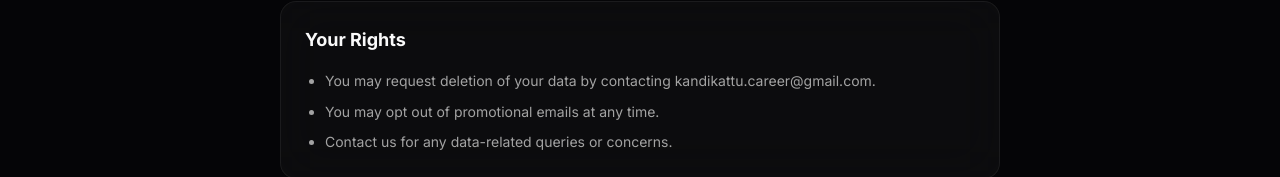
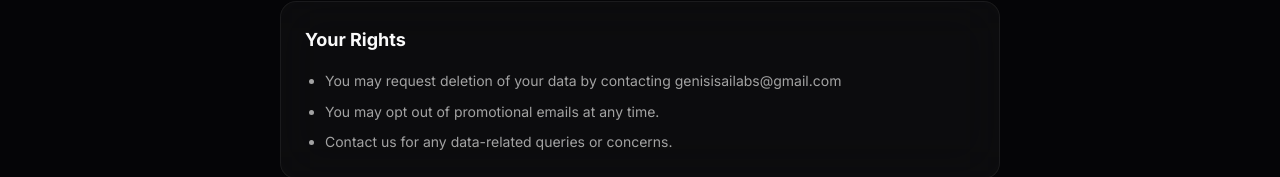
Before and after one commit to YaswanthKandikattu01/Genisis_web, a Next.js app: page /privacy in a window 1280 px wide. Shown: the part 1065-1242 px from the top of the page. Built offline with nearby package versions, Linux system fonts and the light colour scheme.

Commit message:
modified mail

```diff
--- a/src/app/contact/page.tsx
+++ b/src/app/contact/page.tsx
@@ -54,7 +54,7 @@ export default function ContactPage() {
 
                     <div className="space-y-8">
                         {[
-                            { icon: Mail, title: "Email", desc: "kandikattu.career@gmail.com" },
+                            { icon: Mail, title: "Email", desc: "genisisailabs@gmail.com" },
                             { icon: MessageCircle, title: "Live Chat", desc: "Available 10 AM – 6 PM IST" },
                             { icon: MapPin, title: "Office", desc: "Remote-First | HQ: Bengaluru, India" },
                         ].map((item, i) => (
--- a/src/app/privacy/page.tsx
+++ b/src/app/privacy/page.tsx
@@ -50,7 +50,7 @@ export default function PrivacyPage() {
                 <section className="glass-card">
                     <h2 className="text-lg font-bold mb-4">Your Rights</h2>
                     <ul className="space-y-2 text-sm text-neutral-400 leading-relaxed list-disc pl-5">
-                        <li>You may request deletion of your data by contacting kandikattu.career@gmail.com.</li>
+                        <li>You may request deletion of your data by contacting genisisailabs@gmail.com</li>
                         <li>You may opt out of promotional emails at any time.</li>
                         <li>Contact us for any data-related queries or concerns.</li>
                     </ul>
--- a/src/app/refunds/page.tsx
+++ b/src/app/refunds/page.tsx
@@ -52,7 +52,7 @@ export default function RefundsPage() {
                     <h2 className="text-lg font-bold mb-4">How to Request a Refund</h2>
                     <p className="text-sm text-neutral-400 leading-relaxed">
                         If you believe you are eligible for a refund, please email{" "}
-                        <strong className="text-primary-400">kandikattu.career@gmail.com</strong>{" "}
+                        <strong className="text-primary-400">genisisailabs@gmail.com</strong>{" "}
                         with your registered email, transaction ID, and reason for the request.
                         Our team will respond within 48 hours.
                     </p>
```
